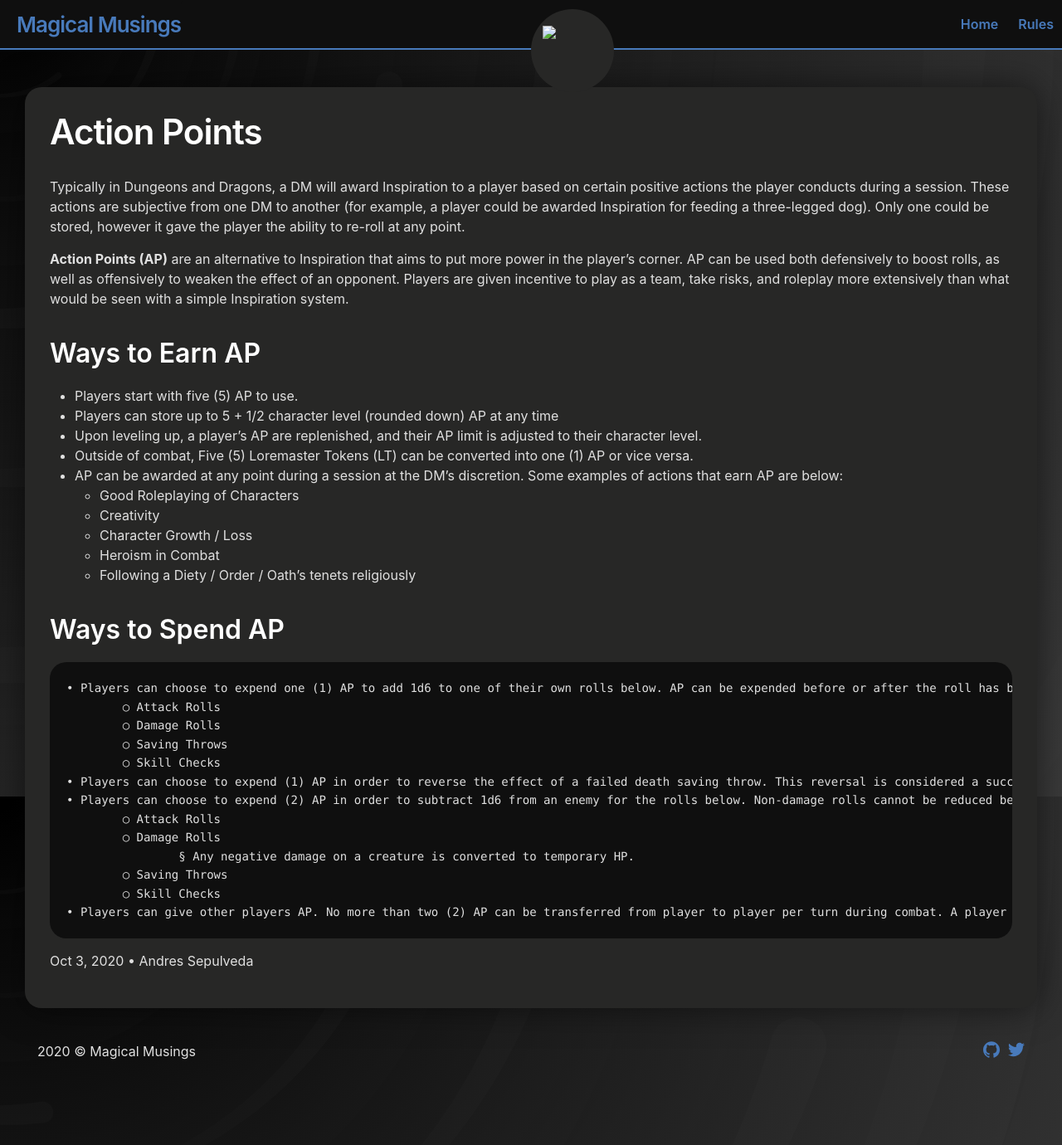
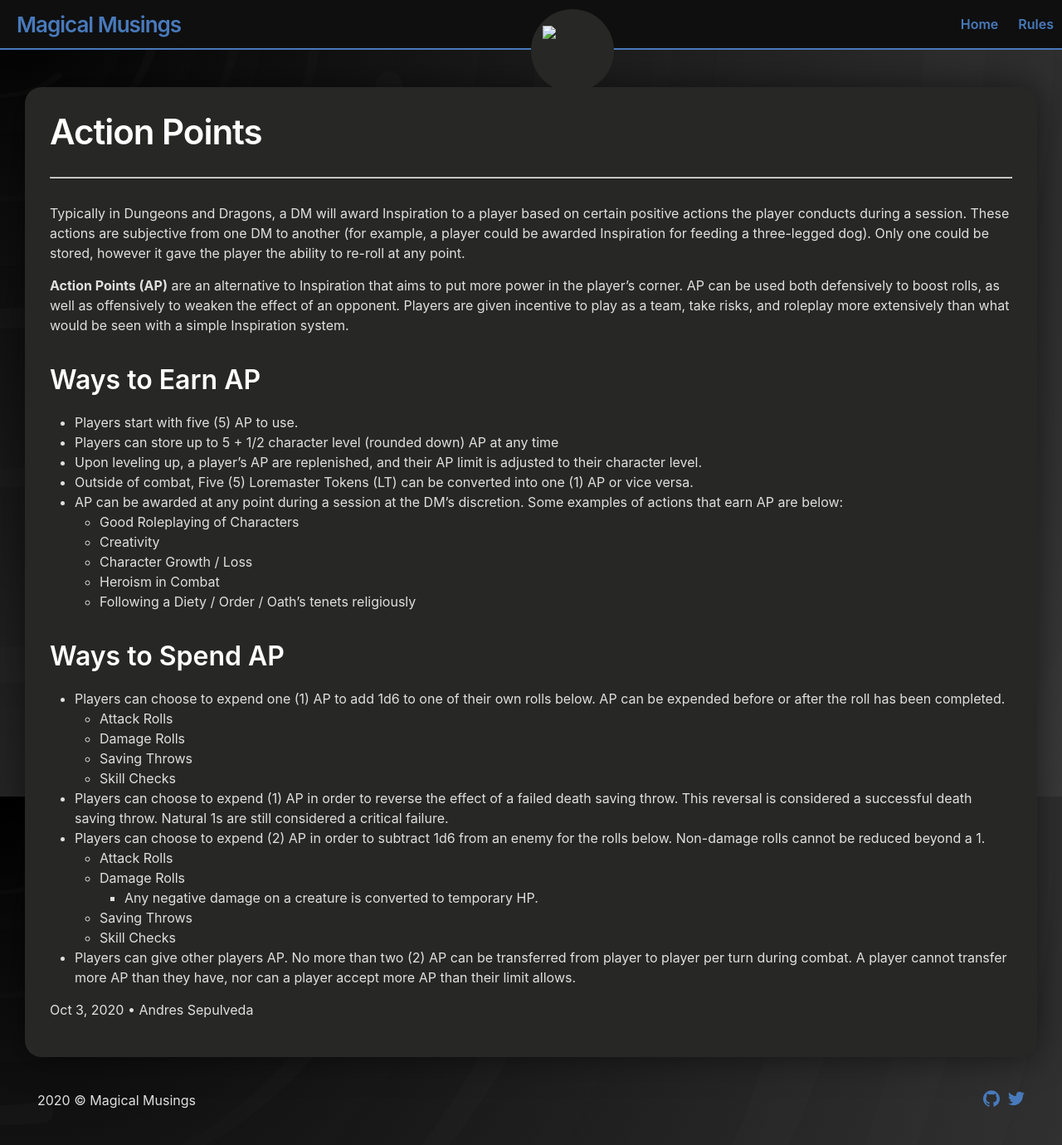
Before and after one commit to andersthemagi/magicalmusings.github.io, a Jekyll site: the page built from _posts/2020-10-03-ap.md, in a window 1280 px wide and 1380 px high. Shown: the whole window at 83% size. Built offline with Jekyll 4.4.1, drawn with Linux system fonts in a browser that asks for light colours.

Commit message:
Update 2020-10-03-ap.md

```diff
--- a/_posts/2020-10-03-ap.md
+++ b/_posts/2020-10-03-ap.md
@@ -5,6 +5,8 @@
 categories: Rules
 author: Andres Sepulveda
 ---
+
+<hr>
 
 Typically in Dungeons and Dragons, a DM will award Inspiration to a player based on certain positive actions the player conducts during a session. These actions are subjective from one DM to another (for example, a player could be awarded Inspiration for feeding a three-legged dog). Only one could be stored, however it gave the player the ability to re-roll at any point.
 
@@ -25,16 +27,16 @@
 
 ## Ways to Spend AP
 
-	• Players can choose to expend one (1) AP to add 1d6 to one of their own rolls below. AP can be expended before or after the roll has been completed.
-		○ Attack Rolls
-		○ Damage Rolls
-		○ Saving Throws
-		○ Skill Checks
-	• Players can choose to expend (1) AP in order to reverse the effect of a failed death saving throw. This reversal is considered a successful death saving throw. Natural 1s are still considered a critical failure.
-	• Players can choose to expend (2) AP in order to subtract 1d6 from an enemy for the rolls below. Non-damage rolls cannot be reduced beyond a 1.
-		○ Attack Rolls
-		○ Damage Rolls
-			§ Any negative damage on a creature is converted to temporary HP.
-		○ Saving Throws
-		○ Skill Checks
-	• Players can give other players AP. No more than two (2) AP can be transferred from player to player per turn during combat. A player cannot transfer more AP than they have, nor can a player accept more AP than their limit allows.
+- Players can choose to expend one (1) AP to add 1d6 to one of their own rolls below. AP can be expended before or after the roll has been completed.
+  - Attack Rolls
+  - Damage Rolls
+  - Saving Throws
+  - Skill Checks
+- Players can choose to expend (1) AP in order to reverse the effect of a failed death saving throw. This reversal is considered a successful death saving throw. Natural 1s are still considered a critical failure.
+- Players can choose to expend (2) AP in order to subtract 1d6 from an enemy for the rolls below. Non-damage rolls cannot be reduced beyond a 1.
+  - Attack Rolls
+  - Damage Rolls
+	- Any negative damage on a creature is converted to temporary HP.
+  - Saving Throws
+  - Skill Checks
+- Players can give other players AP. No more than two (2) AP can be transferred from player to player per turn during combat. A player cannot transfer more AP than they have, nor can a player accept more AP than their limit allows.
```
